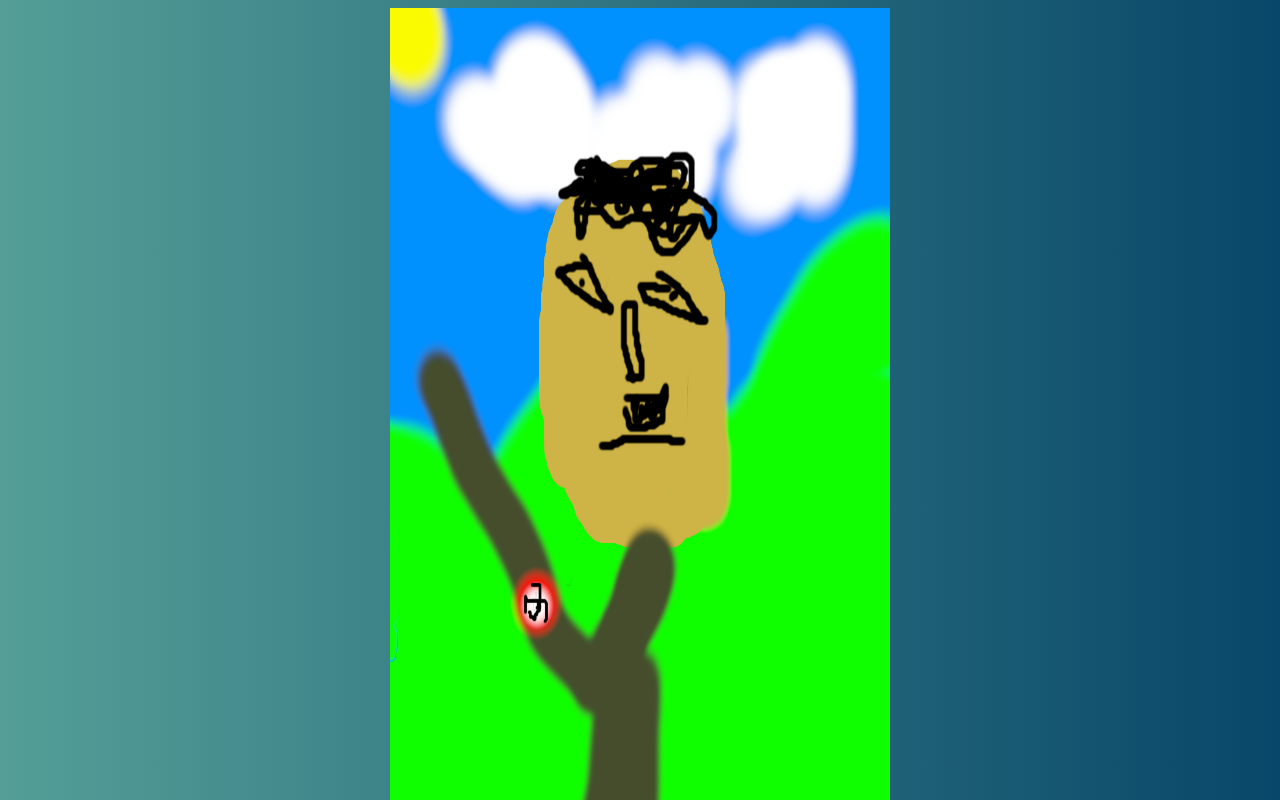
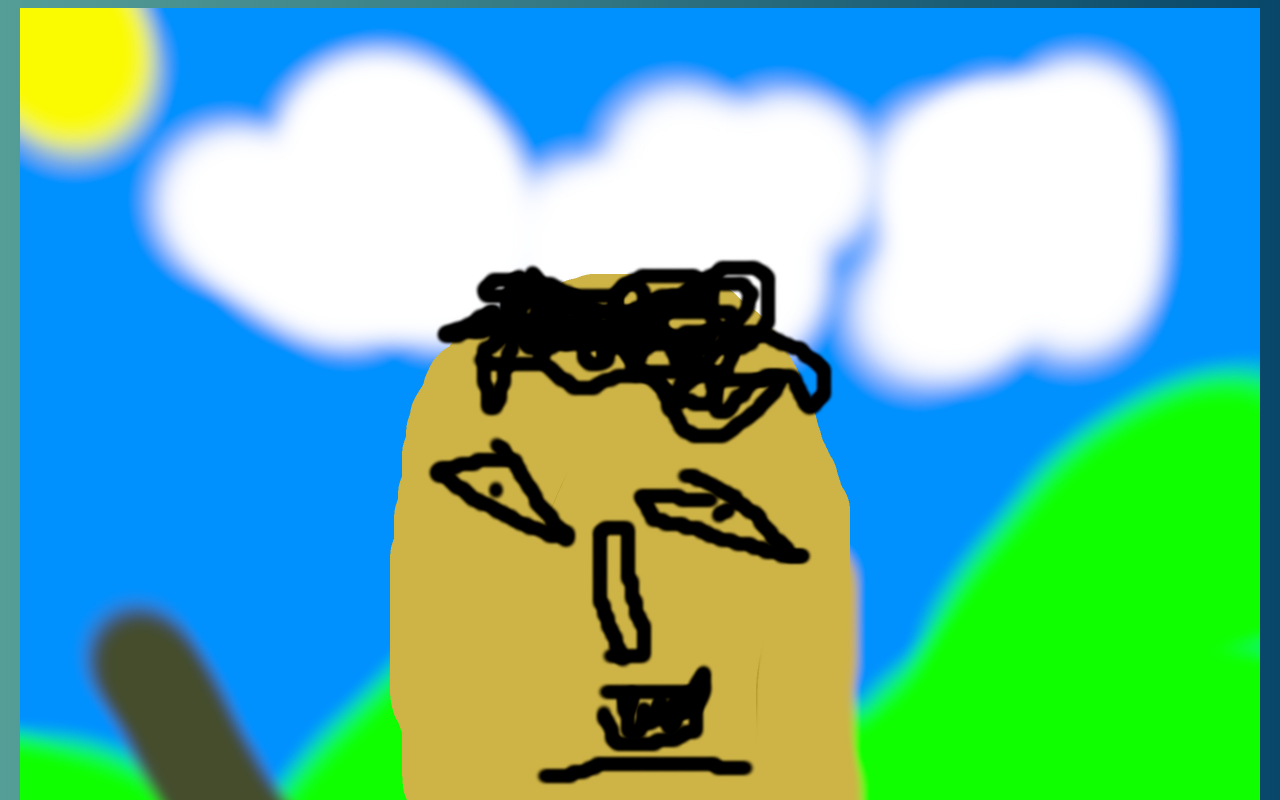
Before and after one commit to Czdam0/Snake, a plain HTML site: page NEIN.html in a window 1280 px wide. Shown: the top 800 px of the page. Drawn offline with Linux system fonts and the light colour scheme.

Commit message:
Update NEIN.html

```diff
--- a/NEIN.html
+++ b/NEIN.html
@@ -10,7 +10,7 @@
 </head>
 
 <body>
-	<img src="https://raw.githubusercontent.com/Czdam0/Snake/main/media/Nah.jpg" alt="" height="1000" width="500">
+	<img src="https://raw.githubusercontent.com/Czdam0/Snake/main/media/Nah.jpg" alt="" height="1754" width="1240">
 </body>
 
 </html>
```
